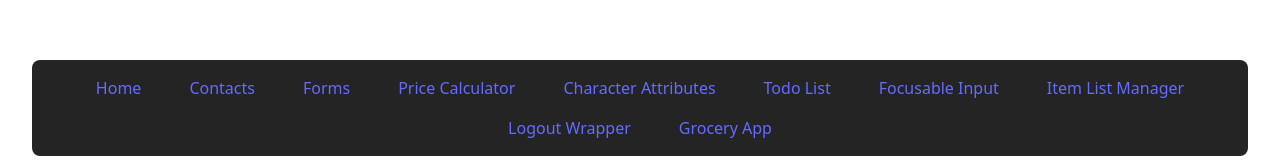
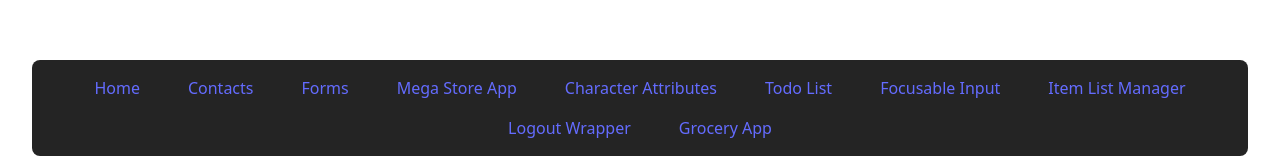
Before and after one commit to liweinan/play-react, a React (Vite) app: page / in a window 1280 px wide. Shown: the part 144-304 px from the top of the page. Built offline with nearby package versions, Linux system fonts and the light colour scheme.

Commit message:
save progress

```diff
--- a/src/App.jsx
+++ b/src/App.jsx
@@ -52,7 +52,7 @@ function App() {
                     <li><Link to="/">Home</Link></li>
                     <li><Link to="/contacts">Contacts</Link></li>
                     <li><Link to="/forms">Forms</Link></li>
-                    <li><Link to="/calculator">Price Calculator</Link></li>
+                    <li><Link to="/calculator">Mega Store App</Link></li>
                     <li><Link to="/character">Character Attributes</Link></li>
                     <li><Link to="/todolist">Todo List</Link></li>
                     <li><Link to="/focusableinput">Focusable Input</Link></li>
```
Also changed, not shown: 2 other files (tests, documents, lock files or other folders).
